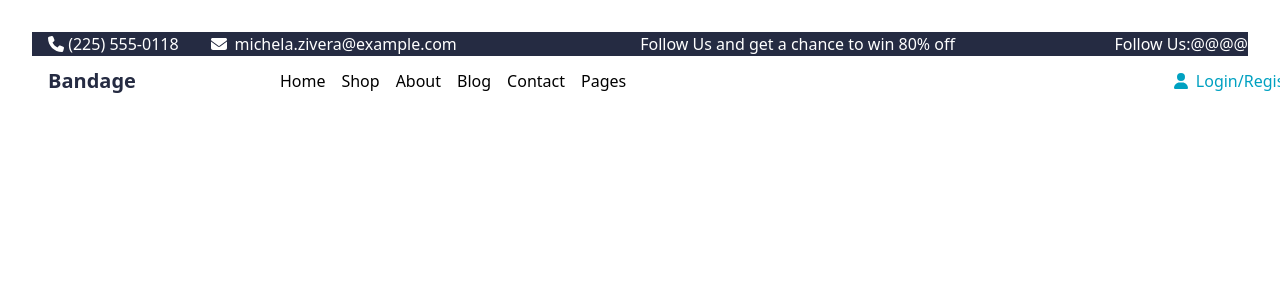
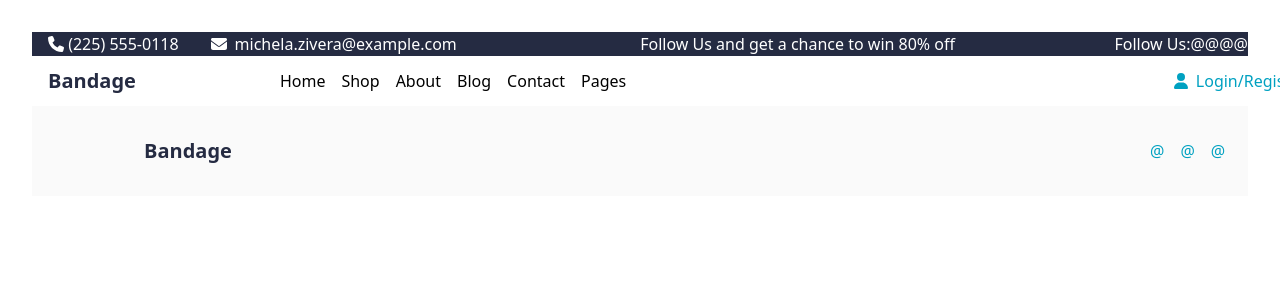
Before and after one commit to Hilal-Bilun-Kara/e-commerce, a React (Vite) app: page / in a window 1280 px wide. Shown: the top 300 px of the page. Built offline with nearby package versions, Linux system fonts and the light colour scheme.

Commit message:
Footer First Section Done

```diff
--- a/src/index.css
+++ b/src/index.css
@@ -3,9 +3,6 @@
 @tailwind utilities;
 
 @layer components {
-  .header-nav {
-    @apply hover:text-gray-300;
-  }
   .header-shopping-icon {
     @apply text-[#00A1C1] hover:text-gray-300 mr-4;
   }
--- a/src/layout/Footer.jsx
+++ b/src/layout/Footer.jsx
@@ -1,6 +1,24 @@
 export default function Footer() {
-    return (
-        <h1></h1>
-
-    )
+  return (
+    <div>
+      <div className="bg-[#FAFAFA] flex justify-between">
+        <div className="flex">
+          <p className="text-[#252B42] text-[20px] font-bold mt-[30px] mb-[30px] mx-28 flex items-center">
+            Bandage
+          </p>
+          <div className="flex text-[#00A1C1] items-center ml-[200%]">
+            <a href="https://www.instagram.com/" className="mr-4">
+              <p>@</p>
+            </a>
+            <a href="https://www.instagram.com/" className="mr-4">
+              <p>@</p>
+            </a>
+            <a href="https://www.instagram.com/" className="mr-4">
+              <p>@</p>
+            </a>
+          </div>
+        </div>
+      </div>
+    </div>
+  );
 }
--- a/src/layout/Header.jsx
+++ b/src/layout/Header.jsx
@@ -31,18 +31,18 @@ export default function Header() {
 
         <div className="flex text-white">
           <p>Follow Us:</p>
-          <a href="https://www.instagram.com/" target="_blank">
+          <a href="https://www.instagram.com/">
             <p>@</p>
           </a>
 
-          <a href="https://www.youtube.com/" target="_blank">
+          <a href="https://www.youtube.com/">
             <p>@</p>
           </a>
 
-          <a href="https://www.facebook.com/" target="_blank">
+          <a href="https://www.facebook.com/">
             <p>@</p>
           </a>
-          <a href="https://twitter.com/" target="_blank" className="text-white">
+          <a href="https://twitter.com/" className="text-white">
             <p>@</p>
           </a>
         </div>
@@ -54,19 +54,19 @@ export default function Header() {
           </p>
 
           <nav className="flex justify-between items-center ml-32 mr-[45%]">
-            <div className="flex items-center header-nav">
+            <div className="flex items-center">
               <ul className="flex space-x-4">
                 <li>
-                  <a href="#">Home</a>
+                  <a href="/">Home</a>
                 </li>
                 <li>
-                  <a href="#">Shop</a>
+                  <a href="/tum-urunler">Shop</a>
                 </li>
                 <li>
                   <a href="#">About</a>
                 </li>
                 <li>
-                  <a href="#">Blog</a>
+                  <a href="/blog">Blog</a>
                 </li>
                 <li>
                   <a href="#">Contact</a>
```
